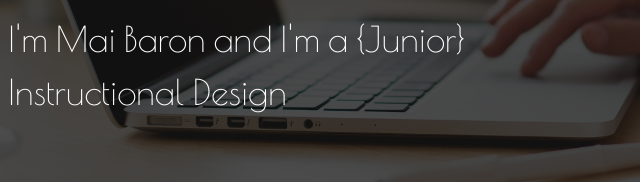
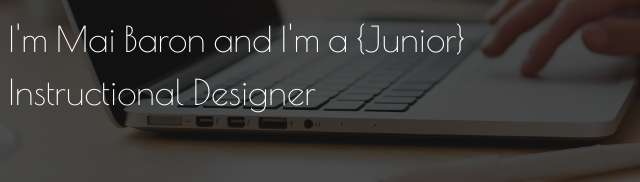
Before and after one commit to maibaron/portfolio, a plain HTML site: page index.html in a window 1280 px wide. Shown: the part 393-575 px from the top of the page, 120-760 px from the left. Drawn offline with nearby package versions, Linux system fonts and the light colour scheme; a script that the page names is missing.

Commit message:
Update index.html

```diff
--- a/index.html
+++ b/index.html
@@ -40,7 +40,7 @@
                 <section id="home">
                     <p class="welcm">Aloha !</p>
                     <p class="intro">
-                        I'm Mai Baron and I'm a {Junior}<br> Instructional Design
+                        I'm Mai Baron and I'm a {Junior}<br> Instructional Designer
                     </p>
                 </section>
             </div>
```
